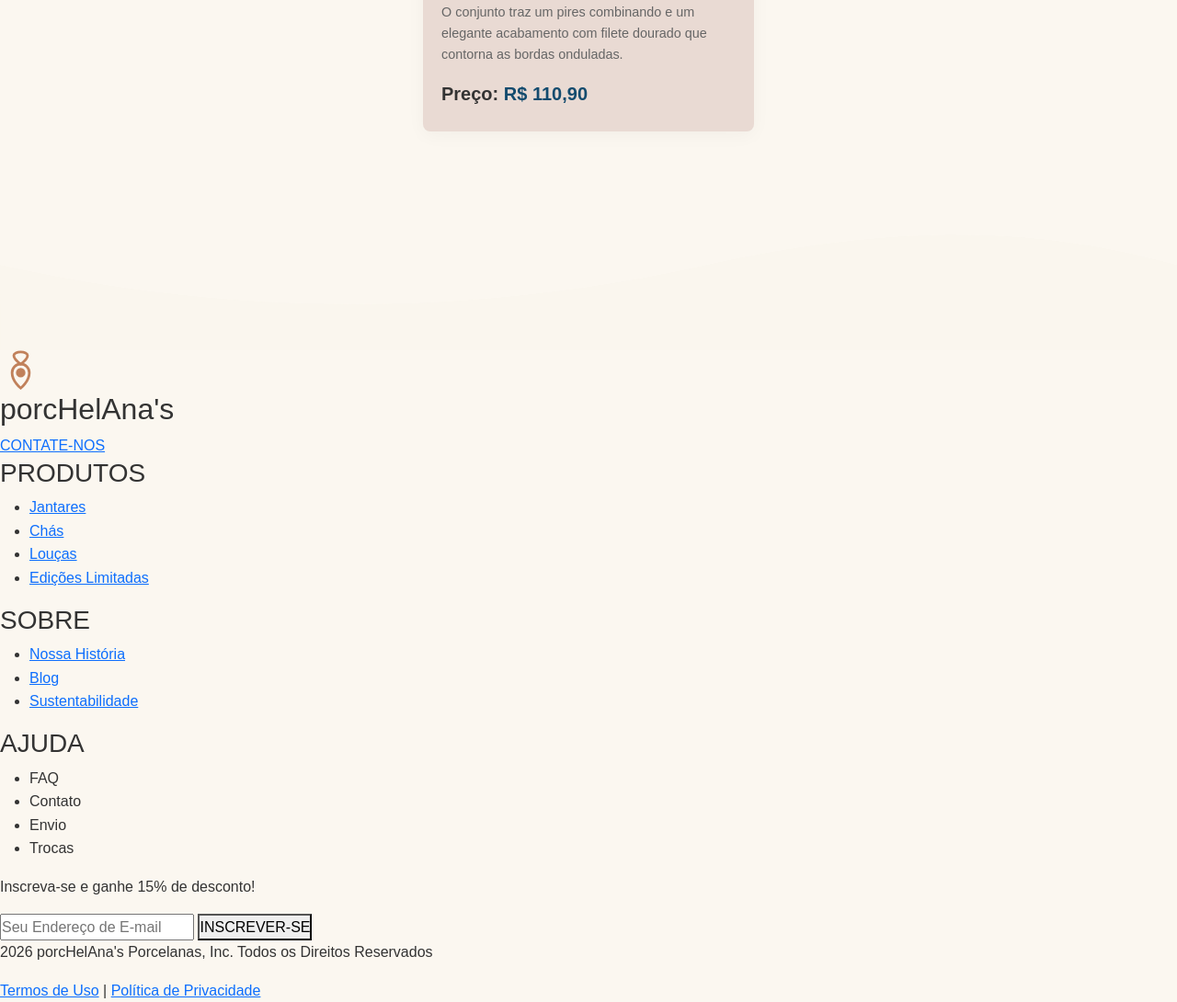
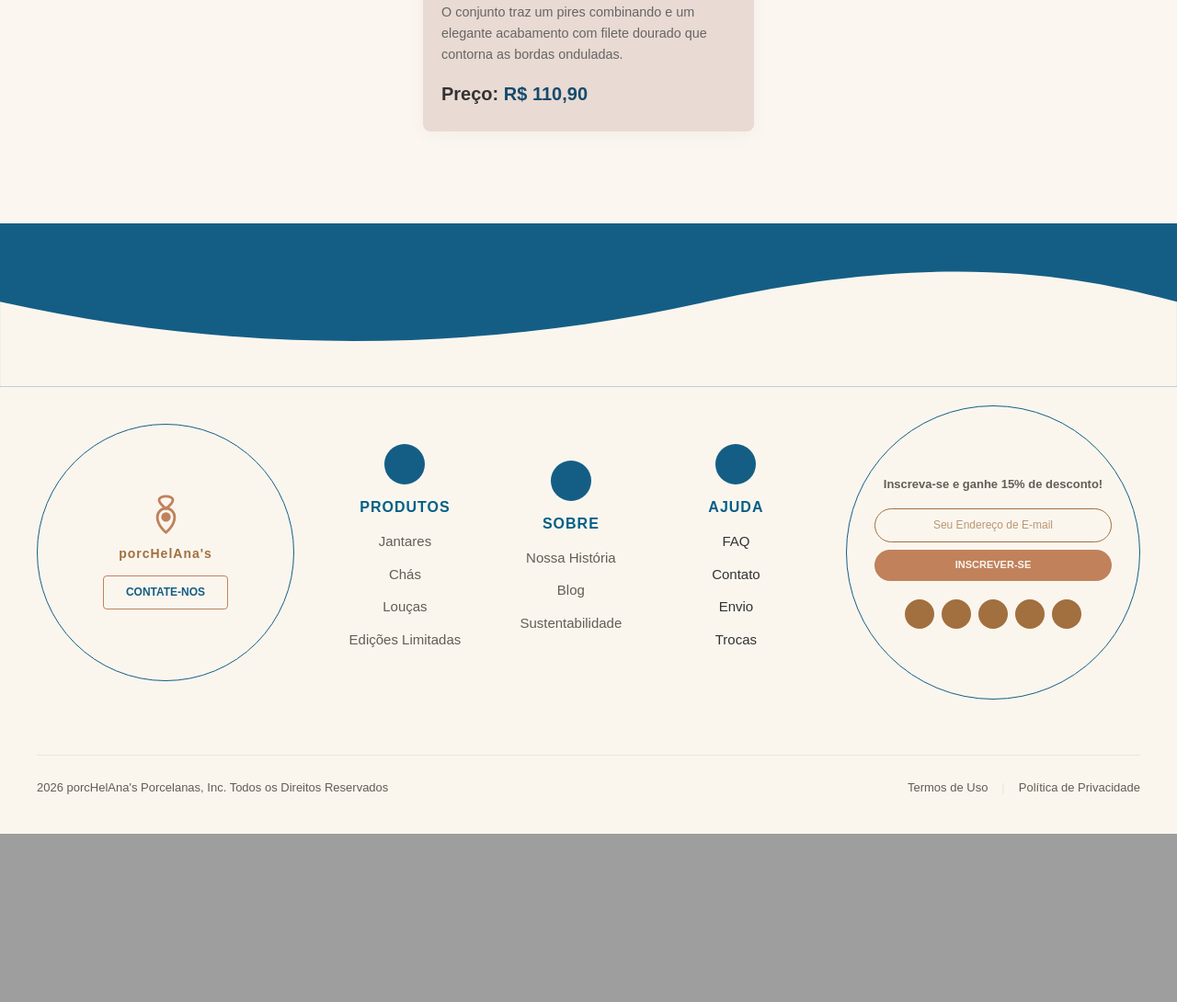
Before and after one commit to Ana-Clara-Lobo-Silveira/PorcHelAnas, a Flask app: page / in a window 1280 px wide. Shown: the part 1061-2151 px from the top of the page at 92% size. After the commit the page ends 1968 px from the top, so only its background shows below. Run offline with Flask 3, Linux system fonts and the light colour scheme.

Commit message:
arrumando o css

```diff
--- a/static/css/main.css
+++ b/static/css/main.css
@@ -158,160 +158,277 @@ body {
 }
 
 
-/* -------------------------------------------
-   PALETA REFINADA: INSPIRADA NA IMAGEM ENVIADA
-   ------------------------------------------- */
-:root {
-    --fundo-creme: #F6EDDF;       /* O tom off-white caloroso do fundo (#F6EDDF) */
-    --bege-suave: #D9C1A7;        /* Tom de bege médio para bordas e detalhes (#D9C1A7) */
-    --azul-claro: #93a5b3;        /* Azul claro para blocos ou fundos secundários (#C4D8E6) */
-    --azul-medio: #5B87A1;        /* Azul intermediário elegante para hover e acentos (#5B87A1) */
-    --azul-escuro: #87a2b6d2;       /* Azul marinho profundo para títulos, logo e botões (#1E2F3B) */
-    --branco-puro: #FFFFFF;       /* Mantido para contraste em cards ou blocos limpos */
+.site-footer {
+    width: 100%;
+    background-color: #FAF6EE; /* Fundo Creme Off-white */
+    position: relative;
+    margin-top: 100px;
+    padding-top: 0;
 }
 
-/* -------------------------------------------
-   ESTILOS GERAIS
-   ------------------------------------------- */
-* {
-    margin: 0;
-    padding: 0;
-    box-sizing: border-box;
+/* Elemento da Onda no topo */
+.footer-wave {
+    width: 100%;
+    line-height: 0;
+    background-color: #145E86; /* Cor azul de fundo do site antes de começar o footer */
 }
 
-body {
-    font-family: 'Segoe UI', Tahoma, Geneva, Verdana, sans-serif;
-    background-color: var(--fundo-creme);
-    color: var(--azul-escuro); /* Texto principal adaptado para leitura fluida no creme */
-    line-height: 1.6;
+.footer-wave svg {
+    width: 100%;
+    height: auto;
 }
 
-/* -------------------------------------------
-   HEADER (Leve e Elegante)
-   ------------------------------------------- */
-.header {
-    display: flex;
-    justify-content: center;
-    align-items: center;
-    background: var(--branco-puro);
-    padding: 20px;
-    width: 100vw;
-    border-bottom: 1px solid var(--bege-suave); /* Linha fina e sutil usando o bege */
+.footer-conteudo {
+    max-width: 1300px;
+    margin: 0 auto;
+    padding: 20px 40px 40px 40px;
 }
 
-.header__container {
-    width: 90%;
-    max-width: 1200px;
+/* Grid Principal */
+.footer-grid {
+    display: flex;
+    justify-content: space-between;
+    align-items: center; /* Alinha todos os blocos verticalmente ao centro */
+    gap: 20px;
+    margin-bottom: 60px;
+}
+
+/* Configurações de colunas comuns */
+.footer-coluna {
+    display: flex;
+    flex-direction: column;
+}
+
+/* --- COLUNA 1: CÍRCULO DA MARCA --- */
+.circulo-marca {
+    width: 280px;
+    height: 280px;
+    border: 1.5px solid #145E86; /* Borda fina em azul pavão */
+    border-radius: 50%;
+    display: flex;
+    flex-direction: column;
+    align-items: center;
+    justify-content: center;
+    padding: 25px;
+    text-align: center;
+    background-color: #FAF6EE;
+}
+
+.logo-placeholder {
+    margin-bottom: 10px;
+}
+
+.circulo-marca h2 {
+    color: #A26F3E; /* Castanho */
+    font-size: 14px;
+    font-weight: 700;
+    letter-spacing: 1px;
+    margin: 0 0 15px 0;
+    line-height: 1.3;
+}
+
+.btn-contato {
+    border: 1.5px solid #C1815B; /* Borda Terracota */
+    color: #145E86; /* Texto Azul */
+    font-size: 12px;
+    font-weight: 700;
+    text-decoration: none;
+    padding: 8px 24px;
+    border-radius: 4px;
+    transition: all 0.2s ease;
+}
+
+.btn-contato:hover {
+    background-color: #C1815B;
+    color: #FFFFFF;
+}
+
+/* --- COLUNAS DE LINKS (SHOP, LEARN, HELP) --- */
+.col-links {
+    align-items: center;
+    min-width: 120px;
+}
+
+.icone-cabecalho {
+    width: 44px;
+    height: 44px;
+    background-color: #145E86; /* Círculos azuis pequenos no topo das listas */
+    color: #FAF6EE;
+    border-radius: 50%;
+    display: flex;
+    align-items: center;
+    justify-content: center;
+    font-size: 16px;
+    margin-bottom: 15px;
+}
+
+.col-links h3 {
+    color: #005F87;
+    font-size: 16px;
+    font-weight: 800;
+    letter-spacing: 1px;
+    margin: 0 0 15px 0;
+}
+
+.col-links ul {
+    list-style: none;
+    padding: 0;
+    margin: 0;
+    text-align: center;
+}
+
+.col-links li {
+    margin-bottom: 10px;
+}
+
+.col-links a {
+    color: #625D55; /* Cinza acastanhado */
+    text-decoration: none;
+    font-size: 15px;
+    transition: color 0.2s ease;
+}
+
+.col-links a:hover {
+    color: #C1815B; /* Destaca em Terracota no hover */
+}
+
+/* --- COLUNA 5: CÍRCULO DA NEWSLETTER --- */
+.circulo-newsletter {
+    width: 320px;
+    height: 320px;
+    border: 1.5px solid #145E86;
+    border-radius: 50%;
+    display: flex;
+    flex-direction: column;
+    align-items: center;
+    justify-content: center;
+    padding: 30px;
+    text-align: center;
+    background-color: #FAF6EE;
+}
+
+.news-chamada {
+    color: #625D55;
+    font-size: 13px;
+    font-weight: 600;
+    margin: 0 0 15px 0;
+}
+
+.form-newsletter {
+    display: flex;
+    flex-direction: column;
+    gap: 8px;
+    width: 100%;
+    margin-bottom: 20px;
+}
+
+.form-newsletter input {
+    width: 100%;
+    padding: 8px 16px;
+    border: 1px solid #A26F3E;
+    border-radius: 20px; /* Input bem arredondado */
+    background-color: transparent;
+    font-size: 12px;
+    color: #625D55;
+    outline: none;
+    text-align: center;
+}
+
+.form-newsletter input::placeholder {
+    color: #A26F3E;
+    opacity: 0.7;
+}
+
+.form-newsletter button {
+    width: 100%;
+    background-color: #C1815B; /* Botão Terracota / Dourado */
+    color: #FAF6EE;
+    border: none;
+    padding: 8px 16px;
+    border-radius: 20px;
+    font-size: 11px;
+    font-weight: 700;
+    cursor: pointer;
+    transition: background-color 0.2s ease;
+}
+
+.form-newsletter button:hover {
+    background-color: #A26F3E;
+}
+
+/* Ícones de Redes Sociais Redondos abaixo da news */
+.redes-sociais {
+    display: flex;
+    gap: 8px;
+}
+
+.redes-sociais a {
+    width: 32px;
+    height: 32px;
+    background-color: #A26F3E; /* Círculos marrons das redes sociais */
+    color: #FAF6EE;
+    border-radius: 50%;
+    display: flex;
+    align-items: center;
+    justify-content: center;
+    font-size: 13px;
+    text-decoration: none;
+    transition: transform 0.2s ease, background-color 0.2s ease;
+}
+
+.redes-sociais a:hover {
+    transform: scale(1.1);
+    background-color: #145E86;
+}
+
+/* --- BARRA INFERIOR DE DIREITOS --- */
+.footer-bottom {
+    border-top: 1px solid #EBE5D9;
+    padding-top: 25px;
     display: flex;
     justify-content: space-between;
     align-items: center;
+    font-size: 13px;
+    color: #625D55;
 }
 
-.header__logo {
-    color: var(--azul-escuro); /* Logo imponente com o azul escuro */
-    font-family: 'Georgia', serif;
-    font-size: 28px;
-    text-decoration: none;
-    font-weight: bold;
-    letter-spacing: 1px;
+.footer-bottom p {
+    margin: 0;
 }
 
-.header__menu {
+.bottom-links {
     display: flex;
-    list-style: none;
-    gap: 30px;
+    gap: 15px;
+    align-items: center;
 }
 
-.header__link {
-    color: var(--azul-escuro);
+.bottom-links a {
+    color: #625D55;
     text-decoration: none;
-    font-size: 14px;
-    font-weight: 500;
-    text-transform: uppercase;
-    transition: color 0.3s;
+    transition: color 0.2s ease;
 }
 
-.header__link:hover {
-    color: var(--azul-medio); /* O azul médio aparece elegantemente no hover */
+.bottom-links a:hover {
+    color: #145E86;
 }
 
-.header__social {
-    display: flex;
-    gap: 10px;
+.bottom-links span {
+    color: #EBE5D9;
 }
 
-.header__toggle {
-    background: var(--azul-escuro); /* Mudado para o azul escuro para manter o contraste */
-    border: none;
-    width: 40px;
-    height: 40px;
-    border-radius: 50%;
-    display: flex;
-    justify-content: center;
-    align-items: center;
-    cursor: pointer;
-    transition: background 0.3s;
+/* ==========================================================================
+   RESPONSIVIDADE DO FOOTER
+   ========================================================================== */
+@media (max-width: 992px) {
+    .footer-grid {
+        flex-direction: column;
+        gap: 40px;
+        text-align: center;
+    }
+
+    .footer-bottom {
+        flex-direction: column;
+        gap: 15px;
+        text-align: center;
+    }
 }
-
-.header__toggle:hover {
-    background: var(--azul-medio); /* Transição suave para o azul médio ao interagir */
-}
-
-.header__toggle img {
-    width: 18px;
-    filter: brightness(0) invert(1);
-}
-
-/* -------------------------------------------
-   CARRINHO E BOTÕES
-   ------------------------------------------- */
-.cart {
-    position: fixed;
-    right: -350px;
-    top: 0;
-    width: 350px;
-    height: 100%;
-    background: var(--fundo-creme);
-    box-shadow: -10px 0 30px rgba(0,0,0,0.05);
-    transition: right 0.4s cubic-bezier(0.4, 0, 0.2, 1);
-    z-index: 1000;
-    padding: 30px;
-    border-left: 1px solid var(--bege-suave);
-}
-
-.cart.active {
-    right: 0;
-}
-
-.cart__header strong {
-    color: var(--azul-escuro) !important;
-}
-
-/* Botão de conversão (Compra) ganha destaque com o Azul Escuro e transiciona para o Médio */
-.cart__btn {
-    background: var(--azul-escuro);
-    color: white;
-    border: none;
-    padding: 18px;
-    width: 100%;
-    cursor: pointer;
-    font-weight: bold;
-    border-radius: 8px;
-    margin-top: 20px;
-    transition: background 0.3s;
-}
-
-.cart__btn:hover {
-    background: var(--azul-medio);
-}
-
-/* -------------------------------------------
-   FOOTER
-   ------------------------------------------- */
-.footer {
-    background: var(--fundo-creme);
-    color: var(--azul-escuro);
-    text-align: center;
-    padding: 40px;
-    border-top: 1px solid var(--bege-suave);
-}
--- a/templates/layout.html
+++ b/templates/layout.html
@@ -6,6 +6,7 @@
     <title>PorcHelAna's</title>
     <link href="https://cdn.jsdelivr.net/npm/bootstrap@5.3.8/dist/css/bootstrap.min.css" rel="stylesheet" integrity="sha384-sRIl4kxILFvY47J16cr9ZwB07vP4J8+LH7qKQnuqkuIAvNWLzeN8tE5YBujZqJLB" crossorigin="anonymous">
     <link rel="stylesheet" href="/static/css/main.css">
+
 
 </head>
 <body>
```
